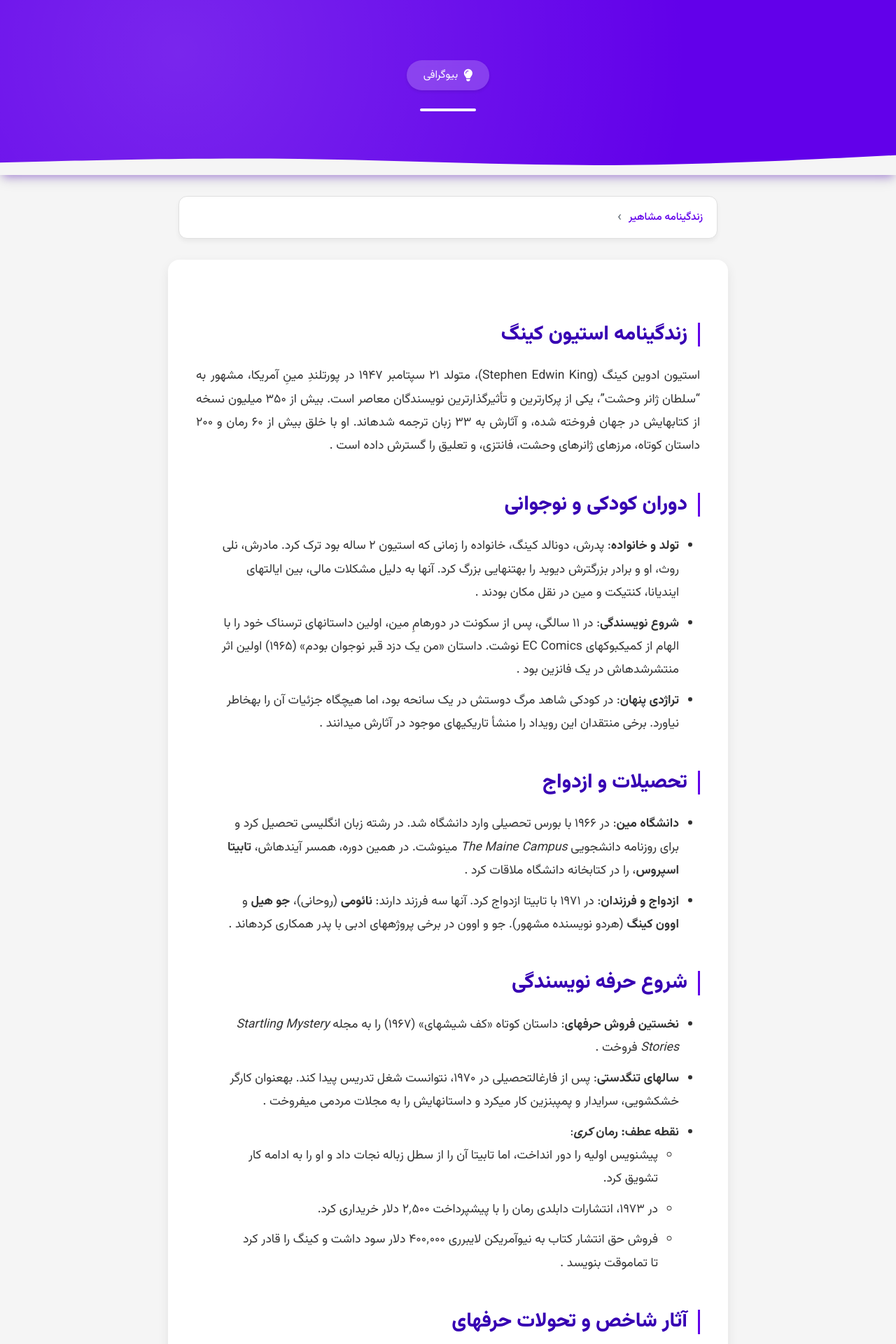
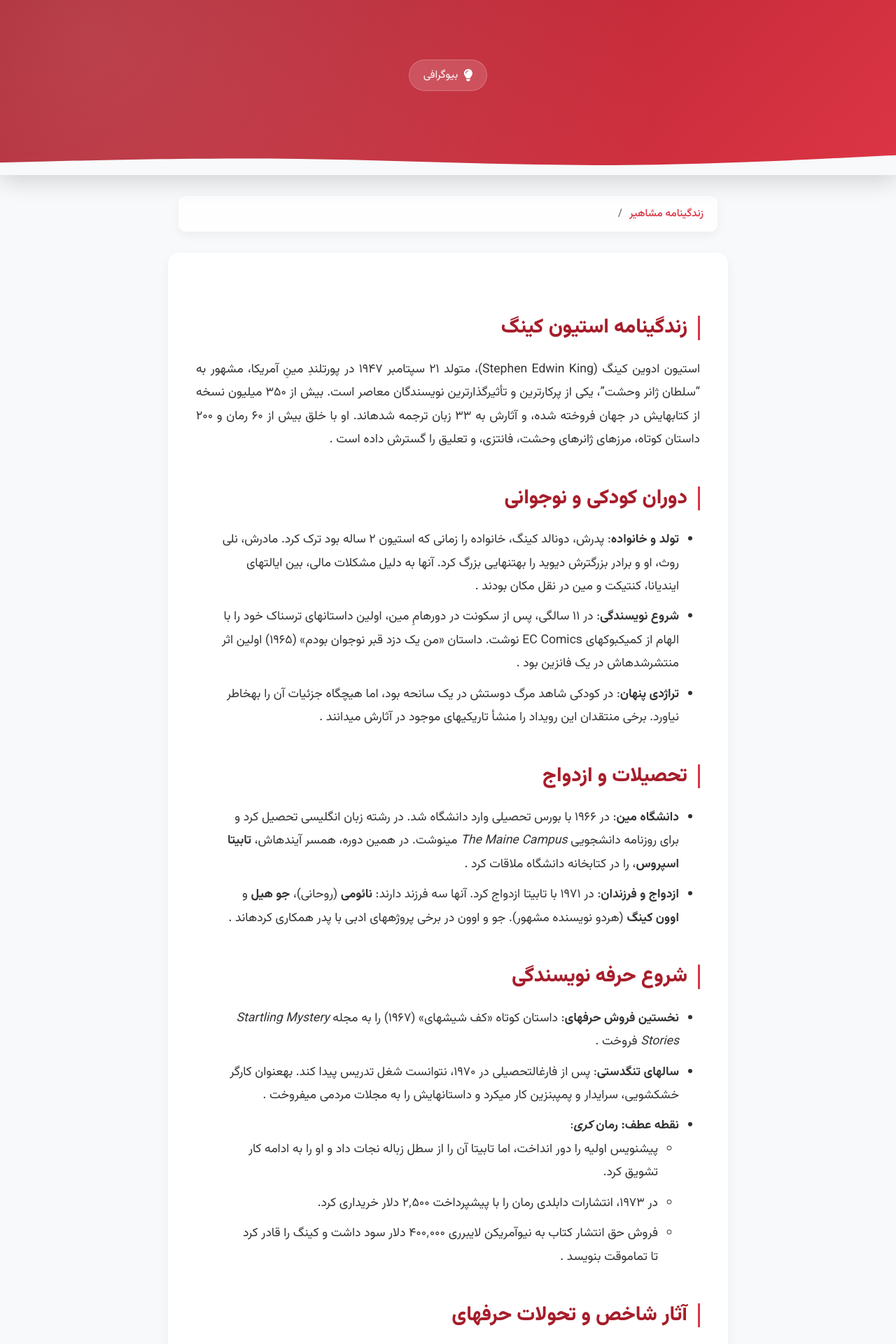
Before and after one commit to darkblog/darkblog.github.io, a Jekyll site: the page built from blog.html, in a window 1280 px wide. Shown: the top 1920 px of the page at 70% size. Built offline with Jekyll 4.4.1, drawn with Linux system fonts in a browser that asks for light colours; some of the changed text lies outside the part shown.

Commit message:
Update blog.html

```diff
--- a/blog.html
+++ b/blog.html
@@ -30,7 +30,7 @@ sitemap: false
 
     <link rel="canonical" href="{{ page.url | absolute_url }}">
 
-    <meta name="theme-color" content="#6200ea">
+    <meta name="theme-color" content="#dc3545">
 
     <script type="application/ld+json">
     {
@@ -96,14 +96,14 @@ sitemap: false
 
     <style>
         :root {
-            --primary-color: #6200ea;
-            --primary-dark: #3700b3;
-            --primary-light: #bb86fc;
+            --primary-color: #dc3545;
+            --primary-dark: #a71d2a;
+            --primary-light: #ff6b7a;
             --text-color: #333;
             --text-secondary: #6c757d;
-            --light-bg: #f5f5f5;
+            --light-bg: #f8f9fa;
             --card-bg: #ffffff;
-            --border-color: #e0e0e0;
+            --border-color: #e9ecef;
             --header-height: 250px;
         }
 
@@ -119,9 +119,8 @@ sitemap: false
             text-decoration: none !important;
         }
 
-        /* Material Design Header */
-        .material-header {
-            background-color: var(--primary-color);
+        .post-header {
+            background: linear-gradient(135deg, var(--primary-dark), var(--primary-color));
             color: white;
             height: var(--header-height);
             position: relative;
@@ -133,23 +132,21 @@ sitemap: false
             justify-content: center;
             align-items: center;
             text-align: center;
-            box-shadow: 0 4px 20px 0 rgba(0, 0, 0, 0.14),
-                        0 7px 12px -5px rgba(98, 0, 234, 0.4);
-            z-index: 10;
+            box-shadow: 0 10px 30px rgba(0, 0, 0, 0.15);
         }
 
-        .material-header::before {
+        .post-header::before {
             content: "";
             position: absolute;
             top: 0;
             left: 0;
             width: 100%;
             height: 100%;
-            background: radial-gradient(circle at 20% 30%, rgba(255,255,255,0.15) 0%, rgba(255,255,255,0) 70%);
+            background: radial-gradient(circle at 10% 20%, rgba(255,255,255,0.15) 0%, rgba(255,255,255,0) 70%);
             pointer-events: none;
         }
 
-        .material-header::after {
+        .post-header::after {
             content: "";
             position: absolute;
             bottom: -1px;
@@ -169,37 +166,25 @@ sitemap: false
             padding: 0 20px;
         }
 
-        .material-header h1 {
+        .post-header h1 {
             font-weight: 900;
             font-size: 2.6rem;
             margin-bottom: 15px;
+            text-shadow: 0 2px 8px rgba(0, 0, 0, 0.2);
             letter-spacing: -0.5px;
             line-height: 1.3;
-            position: relative;
-        }
-
-        .material-header h1::after {
-            content: "";
-            position: absolute;
-            bottom: -10px;
-            right: 50%;
-            transform: translateX(50%);
-            width: 80px;
-            height: 4px;
-            background: white;
-            border-radius: 2px;
         }
 
         .hero-badge {
             display: inline-flex;
             align-items: center;
-            background: rgba(255, 255, 255, 0.2);
+            background: rgba(255, 255, 255, 0.15);
             backdrop-filter: blur(5px);
-            border-radius: 24px;
-            padding: 8px 24px;
+            border: 1px solid rgba(255, 255, 255, 0.2);
+            border-radius: 30px;
+            padding: 8px 20px;
             font-size: 0.95rem;
             margin-bottom: 20px;
-            box-shadow: 0 2px 4px rgba(0,0,0,0.1);
         }
 
         .hero-badge i {
@@ -207,7 +192,6 @@ sitemap: false
             font-size: 1.1rem;
         }
 
-        /* Breadcrumb without home icon */
         .breadcrumb-container {
             max-width: 800px;
             margin: 0 auto 30px;
@@ -215,12 +199,11 @@ sitemap: false
         }
 
         .breadcrumb-nav {
-            background-color: white;
-            border-radius: 12px;
+            background-color: rgba(255, 255, 255, 0.9);
+            border-radius: 10px;
             padding: 12px 20px;
-            box-shadow: 0 4px 6px rgba(0, 0, 0, 0.05);
+            box-shadow: 0 5px 15px rgba(0, 0, 0, 0.05);
             font-size: 0.95rem;
-            border: 1px solid var(--border-color);
         }
 
         .breadcrumb-nav .breadcrumb {
@@ -235,6 +218,7 @@ sitemap: false
 
         .breadcrumb-nav .breadcrumb-item a {
             color: var(--primary-color);
+            text-decoration: none;
             transition: all 0.3s ease;
             font-weight: 500;
         }
@@ -243,29 +227,30 @@ sitemap: false
             color: var(--primary-dark);
         }
 
+        .breadcrumb-nav .breadcrumb-item a i {
+            margin-left: 8px;
+        }
+
         .breadcrumb-nav .breadcrumb-item.active {
             color: var(--text-secondary);
             font-weight: 500;
         }
 
         .breadcrumb-nav .breadcrumb-item + .breadcrumb-item::before {
-            content: "›";
+            content: "/";
             color: var(--text-secondary);
             padding: 0 10px;
-            font-size: 1.2rem;
         }
 
-        /* Main content */
         .post-container {
             max-width: 800px;
             margin: 0 auto;
             background-color: var(--card-bg);
             border-radius: 16px;
-            box-shadow: 0 6px 16px rgba(0, 0, 0, 0.08);
+            box-shadow: 0 5px 15px rgba(0, 0, 0, 0.05);
             overflow: hidden;
             position: relative;
             padding: 40px;
-            border: none;
         }
 
         .post-content {
@@ -291,7 +276,7 @@ sitemap: false
             border-right: 4px solid var(--primary-color);
             padding: 25px 30px;
             margin: 40px 0;
-            background-color: rgba(98, 0, 234, 0.03);
+            background-color: rgba(220, 53, 69, 0.03);
             border-radius: 12px;
             font-style: italic;
             font-size: 1.25rem;
@@ -305,7 +290,7 @@ sitemap: false
             top: -20px;
             right: 20px;
             font-size: 6rem;
-            color: rgba(98, 0, 234, 0.1);
+            color: rgba(220, 53, 69, 0.1);
             font-family: Georgia, serif;
             line-height: 1;
         }
@@ -335,25 +320,89 @@ sitemap: false
             margin-bottom: 10px;
         }
 
+        .post-content .table-container {
+            margin: 30px 0;
+            border-radius: 10px;
+            overflow: hidden;
+            box-shadow: 0 5px 15px rgba(0, 0, 0, 0.05);
+        }
+
+        .post-content .table-responsive {
+            display: block;
+            width: 100%;
+            overflow-x: auto;
+            -webkit-overflow-scrolling: touch;
+            -ms-overflow-style: -ms-autohiding-scrollbar;
+        }
+
+        .post-content table {
+            width: 100%;
+            min-width: 100%;
+            border-collapse: collapse;
+            margin: 0;
+        }
+
+        .post-content table th {
+            background: linear-gradient(135deg, var(--primary-color), var(--primary-dark));
+            color: white;
+            font-weight: 700;
+            padding: 15px 20px;
+            text-align: right;
+            border-bottom: 2px solid rgba(255, 255, 255, 0.1);
+            white-space: nowrap;
+        }
+
+        .post-content table td {
+            padding: 15px 20px;
+            border-bottom: 1px solid rgba(0, 0, 0, 0.05);
+            transition: all 0.2s ease;
+        }
+
+        .post-content table tr:nth-child(even) {
+            background-color: rgba(0, 0, 0, 0.02);
+        }
+
+        .post-content table tr:hover td {
+            background-color: rgba(220, 53, 69, 0.03);
+        }
+
+        .post-content .table-responsive::-webkit-scrollbar {
+            height: 8px;
+        }
+
+        .post-content .table-responsive::-webkit-scrollbar-track {
+            background: rgba(0, 0, 0, 0.05);
+            border-radius: 4px;
+        }
+
+        .post-content .table-responsive::-webkit-scrollbar-thumb {
+            background: var(--primary-light);
+            border-radius: 4px;
+        }
+
+        .post-content .table-responsive::-webkit-scrollbar-thumb:hover {
+            background: var(--primary-color);
+        }
+
         .back-to-home {
             display: inline-flex;
             align-items: center;
             justify-content: center;
             color: var(--primary-color);
             font-weight: 600;
+            text-decoration: none;
+            transition: all 0.3s ease;
             padding: 12px 30px;
             border-radius: 50px;
-            background-color: rgba(98, 0, 234, 0.1);
-            border: 1px solid rgba(98, 0, 234, 0.2);
+            background-color: rgba(220, 53, 69, 0.1);
+            border: 1px solid rgba(220, 53, 69, 0.2);
             max-width: 250px;
-            transition: all 0.3s ease;
-            margin-top: 30px;
         }
 
         .back-to-home:hover {
-            background-color: rgba(98, 0, 234, 0.2);
+            background-color: rgba(220, 53, 69, 0.2);
             transform: translateY(-3px);
-            box-shadow: 0 5px 15px rgba(98, 0, 234, 0.15);
+            box-shadow: 0 5px 15px rgba(220, 53, 69, 0.15);
         }
 
         .back-to-home i {
@@ -372,12 +421,36 @@ sitemap: false
             margin: 2.5rem 0;
         }
 
+        .button-spacer + .simple-footer {
+            margin-top: 0;
+        }
+
+        .footer-grid {
+            display: grid;
+            grid-template-columns: 1fr 1fr;
+            gap: 40px;
+        }
+
         @media (max-width: 768px) {
-            .material-header {
+            .footer-grid {
+                grid-template-columns: 1fr;
+                gap: 30px;
+            }
+        }
+
+        @media (max-width: 992px) {
+            .post-content table th,
+            .post-content table td {
+                padding: 12px 15px;
+            }
+        }
+
+        @media (max-width: 768px) {
+            .post-header {
                 height: 220px;
             }
 
-            .material-header h1 {
+            .post-header h1 {
                 font-size: 2.1rem;
             }
 
@@ -391,6 +464,12 @@ sitemap: false
 
             .post-content h3 {
                 font-size: 1.3rem;
+            }
+
+            .post-content table th,
+            .post-content table td {
+                padding: 10px 12px;
+                font-size: 0.9rem;
             }
 
             .breadcrumb-container {
@@ -408,11 +487,11 @@ sitemap: false
         }
 
         @media (max-width: 576px) {
-            .material-header {
+            .post-header {
                 height: 200px;
             }
 
-            .material-header h1 {
+            .post-header h1 {
                 font-size: 1.8rem;
             }
 
@@ -429,6 +508,12 @@ sitemap: false
                 padding: 20px;
             }
 
+            .post-content table th,
+            .post-content table td {
+                padding: 8px 10px;
+                font-size: 0.85rem;
+            }
+
             .breadcrumb-nav {
                 padding: 8px 12px;
                 font-size: 0.85rem;
@@ -438,10 +523,74 @@ sitemap: false
                 margin: 1.5rem 0;
             }
         }
+
+        @media (max-width: 480px) {
+            .post-content .table-responsive {
+                border-radius: 8px;
+            }
+
+            .post-content table th,
+            .post-content table td {
+                padding: 6px 8px;
+                font-size: 0.8rem;
+            }
+
+            .breadcrumb-nav .breadcrumb-item + .breadcrumb-item::before {
+                padding: 0 6px;
+            }
+
+            .button-spacer {
+                margin: 1.2rem 0;
+            }
+
+            .back-to-home {
+                padding: 10px 25px;
+                font-size: 0.95rem;
+            }
+        }
+
+        .simple-footer {
+            background-color: #343a40;
+            padding: 15px 0;
+            border-top: 1px solid rgba(255, 255, 255, 0.1);
+        }
+
+        .footer-links {
+            display: flex;
+            justify-content: center;
+            flex-wrap: wrap;
+            gap: 25px;
+            padding: 0;
+            margin: 0;
+        }
+
+        .footer-links a {
+            color: rgba(255, 255, 255, 0.85);
+            text-decoration: none;
+            transition: all 0.3s ease;
+            font-size: 1.05rem;
+            padding: 5px;
+            border-bottom: 2px solid transparent;
+        }
+
+        .footer-links a:hover {
+            color: white;
+            border-bottom-color: #dc3545;
+        }
+
+        @media (max-width: 768px) {
+            .footer-links {
+                gap: 15px;
+            }
+
+            .footer-links a {
+                font-size: 0.95rem;
+            }
+        }
     </style>
 </head>
 <body itemscope itemtype="https://schema.org/Article">
-    <header class="material-header" role="banner" itemscope itemtype="https://schema.org/WPHeader">
+    <header class="post-header" role="banner" itemscope itemtype="https://schema.org/WPHeader">
         <div class="header-content">
             <div class="hero-badge">
                 <i class="fas fa-lightbulb"></i>
@@ -451,12 +600,14 @@ sitemap: false
         </div>
     </header>
 
+    <!-- تغییرات اعمال شده فقط در این بخش: حذف آیکون خانه از breadcrumb -->
     <nav class="container" aria-label="breadcrumb">
         <div class="breadcrumb-container">
             <div class="breadcrumb-nav" itemscope itemtype="https://schema.org/BreadcrumbList">
                 <ol class="breadcrumb">
                     <li class="breadcrumb-item" itemprop="itemListElement" itemscope itemtype="https://schema.org/ListItem">
                         <a href="https://indexes.ir/" itemprop="item">
+                            <!-- آیکون خانه حذف شده است -->
                             <span itemprop="name">زندگینامه مشاهیر</span>
                         </a>
                         <meta itemprop="position" content="1" />
@@ -474,7 +625,7 @@ sitemap: false
     </nav>
 
     <main class="container" role="main">
-        <article class="post-container" itemscope itemtype="https://schema.org/Article">
+        <article class="post-container" itemscope itemtype="https://chema.org/Article">
             <div class="post-content" itemprop="articleBody">
                 {{ content }}
 
@@ -492,6 +643,15 @@ sitemap: false
                 بازگشت به صفحه اصلی
             </a>
         </div>
+
+        <footer class="simple-footer" role="contentinfo">
+            <div class="footer-links">
+                <a href="https://indexes.ir/47">حافظ</a>
+                <a href="https://indexes.ir/9">سعدی</a>
+                <a href="https://indexes.ir/70">هاوکینگ</a>
+                <a href="https://indexes.ir/69">داروین</a>
+            </div>
+        </footer>
     </main>
 
     <script src="https://cdn.jsdelivr.net/npm/bootstrap@5.3.0/dist/js/bootstrap.bundle.min.js" defer></script>
```
